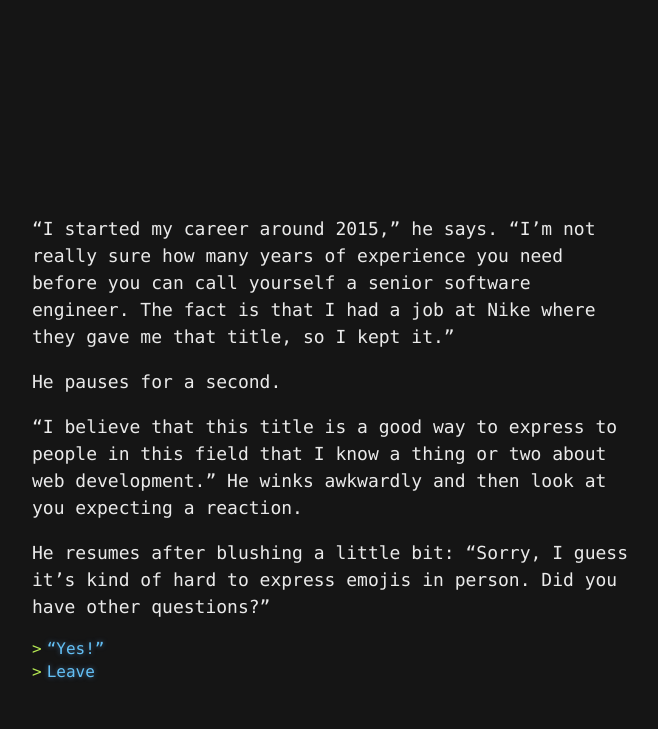
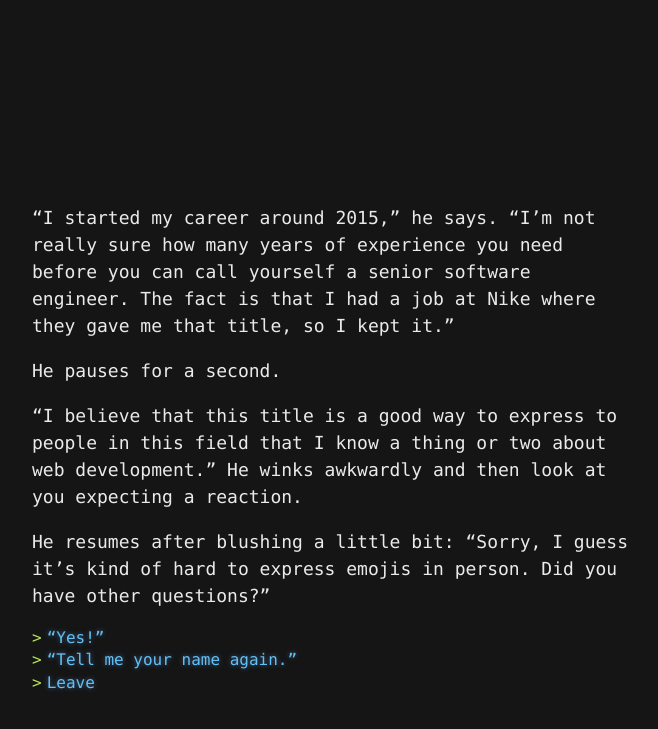
Before and after one commit to yvesgurcan/adventure, a Jekyll site: the page built from senior.md, in a window 1280 px wide. Shown: the top 729 px of the page, without its empty margins (308-966 px from the left). Built offline with Jekyll 4.4.1, drawn with Linux system fonts in a browser that asks for light colours; our own code applies the rules of GitHub Pages for plain Markdown files.

Commit message:
Update senior.md

```diff
--- a/senior.md
+++ b/senior.md
@@ -7,4 +7,5 @@ He pauses for a second.
 He resumes after blushing a little bit: "Sorry, I guess it's kind of hard to express emojis in person. Did you have other questions?"
 
 - ["Yes!"](job.md)
+- ["Tell me your name again."](their-name-2.md)
 - [Leave](leave.md)
```
